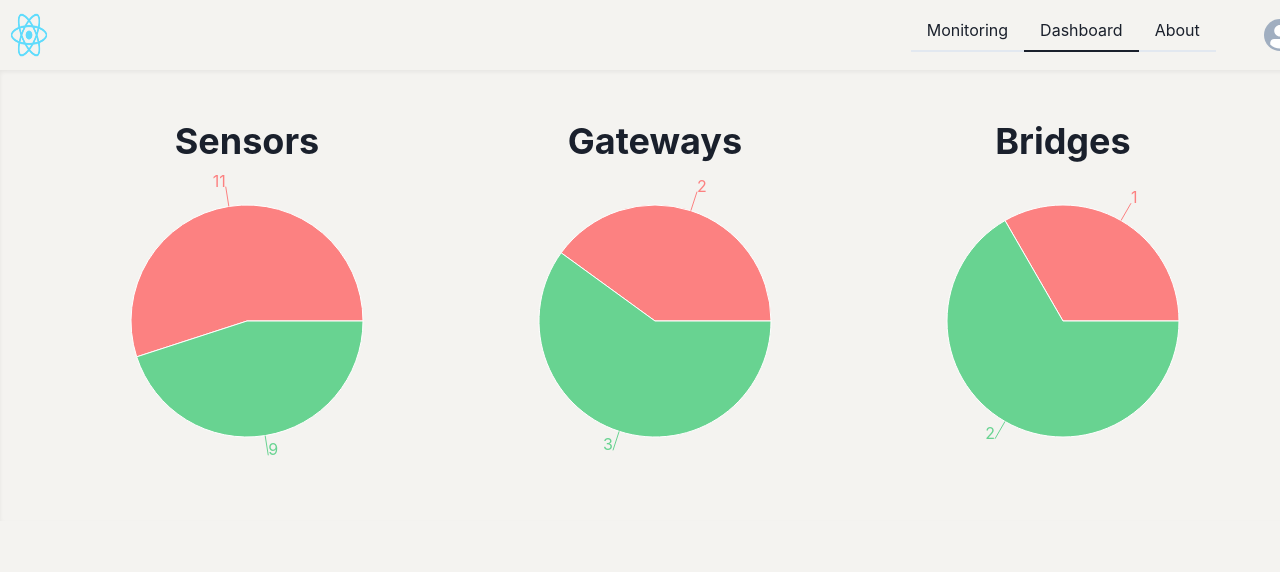
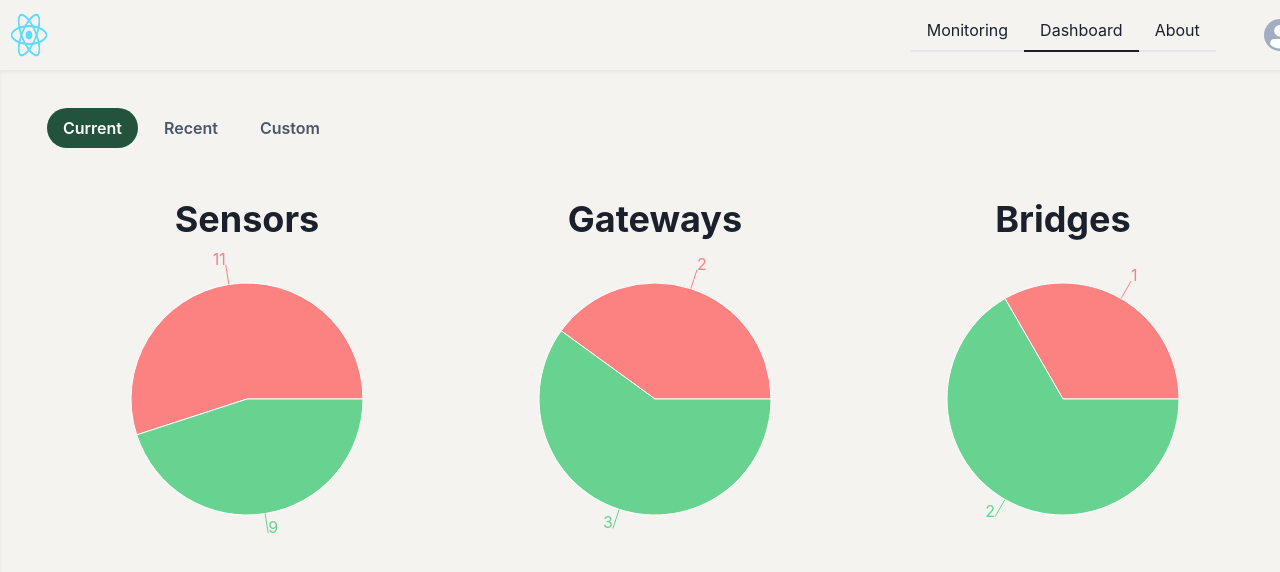
Before and after one commit to mikoMaz/monitoring-via-push-messages, a React (Create React App) app in the folder src/main/webclient/: page /dashboard in a window 1280 px wide. Shown: the top 572 px of the page. Built offline with nearby package versions, Linux system fonts and the light colour scheme.

Commit message:
zrobienie podstron pod wykresy

```diff
--- /dev/null
+++ b/src/main/webclient/src/components/dashboard-page/components/view-charts-tabs.tsx
@@ -0,0 +1,41 @@
+import { Tab, TabList, Tabs } from "@chakra-ui/react";
+import { UIProps } from "../../../config/config";
+
+interface IViewChartsTabs {
+  index: number;
+  onSelectionChanged: (id: number) => void;
+}
+
+export const ViewChartsTabs = ({
+  index,
+  onSelectionChanged,
+}: IViewChartsTabs) => {
+  const TabButton = ({ text }: { text: string }) => {
+    const ui = UIProps;
+    return (
+      <Tab
+        marginRight="10px"
+        _selected={{ bg: ui.colors.primary, color: ui.colors.white }}
+      >
+        {text}
+      </Tab>
+    );
+  };
+  return (
+    <Tabs
+      index={index}
+      variant="soft-rounded"
+      size="md"
+      colorScheme="green"
+      onChange={(index) => {
+        onSelectionChanged(index);
+      }}
+    >
+      <TabList>
+        <TabButton text="Current" />
+        <TabButton text="Recent" />
+        <TabButton text="Custom" />
+      </TabList>
+    </Tabs>
+  );
+};
--- a/src/main/webclient/src/components/dashboard-page/dashboard-page.tsx
+++ b/src/main/webclient/src/components/dashboard-page/dashboard-page.tsx
@@ -1,9 +1,65 @@
-import { Box, Center, HStack } from "@chakra-ui/react";
+import { Box, Center, Grid, GridItem, HStack } from "@chakra-ui/react";
 import { DeviceModel } from "../../types/deviceModel";
 import { StatusPieChart } from "./components/status-pie-chart";
 import { UIProps } from "../../config/config";
+import { useState } from "react";
+import { ViewChartsTabs } from "./components/view-charts-tabs";
+
+enum viewOption {
+  current,
+  recent,
+  custom,
+}
 
 export const DashboardPage = (model: DeviceModel) => {
+  const [selectedViewOption, setSelectedViewOption] = useState<viewOption>(
+    viewOption.current
+  );
+
+  const onSelectedViewChanged = (index: number) => {
+    switch (index) {
+      case 0:
+        setSelectedViewOption(viewOption.current);
+        break;
+      case 1:
+        setSelectedViewOption(viewOption.recent);
+        break;
+      case 2:
+        setSelectedViewOption(viewOption.custom);
+        break;
+      default:
+        console.error("Out of memory index");
+    }
+  };
+
+  const renderSelectedView = () => {
+    switch (selectedViewOption) {
+      case viewOption.current:
+        return (
+          <Center>
+            <HStack>
+              <StatusPieChart
+                devices={model.getSensorsArray()}
+                heading="Sensors"
+              />
+              <StatusPieChart
+                devices={model.getGatewaysArray()}
+                heading="Gateways"
+              />
+              <StatusPieChart
+                devices={model.getBridgesArray()}
+                heading="Bridges"
+              />
+            </HStack>
+          </Center>
+        );
+      case viewOption.recent:
+        return <>recent</>;
+      case viewOption.custom:
+        return <>custom</>;
+    }
+  };
+
   const ui = UIProps;
   return (
     <Box
@@ -12,16 +68,27 @@ export const DashboardPage = (model: DeviceModel) => {
       bg={ui.colors.background}
       boxShadow="inner"
     >
-      <Center>
-        <HStack>
-          <StatusPieChart devices={model.getSensorsArray()} heading="Sensors" />
-          <StatusPieChart
-            devices={model.getGatewaysArray()}
-            heading="Gateways"
-          />
-          <StatusPieChart devices={model.getBridgesArray()} heading="Bridges" />
-        </HStack>
-      </Center>
+      <Grid>
+        <GridItem
+          className="control-panel-buttons"
+          marginTop="10px"
+          marginBottom="28px"
+        ></GridItem>
+        <Grid templateColumns="3fr 7fr">
+          <GridItem>
+            <ViewChartsTabs
+              index={selectedViewOption}
+              onSelectionChanged={onSelectedViewChanged}
+            />
+          </GridItem>
+          <Grid>
+            <div className="empty-space" />
+          </Grid>
+        </Grid>
+        <GridItem className="monitoring-content-view">
+          {renderSelectedView()}
+        </GridItem>
+      </Grid>
     </Box>
   );
 };
```
